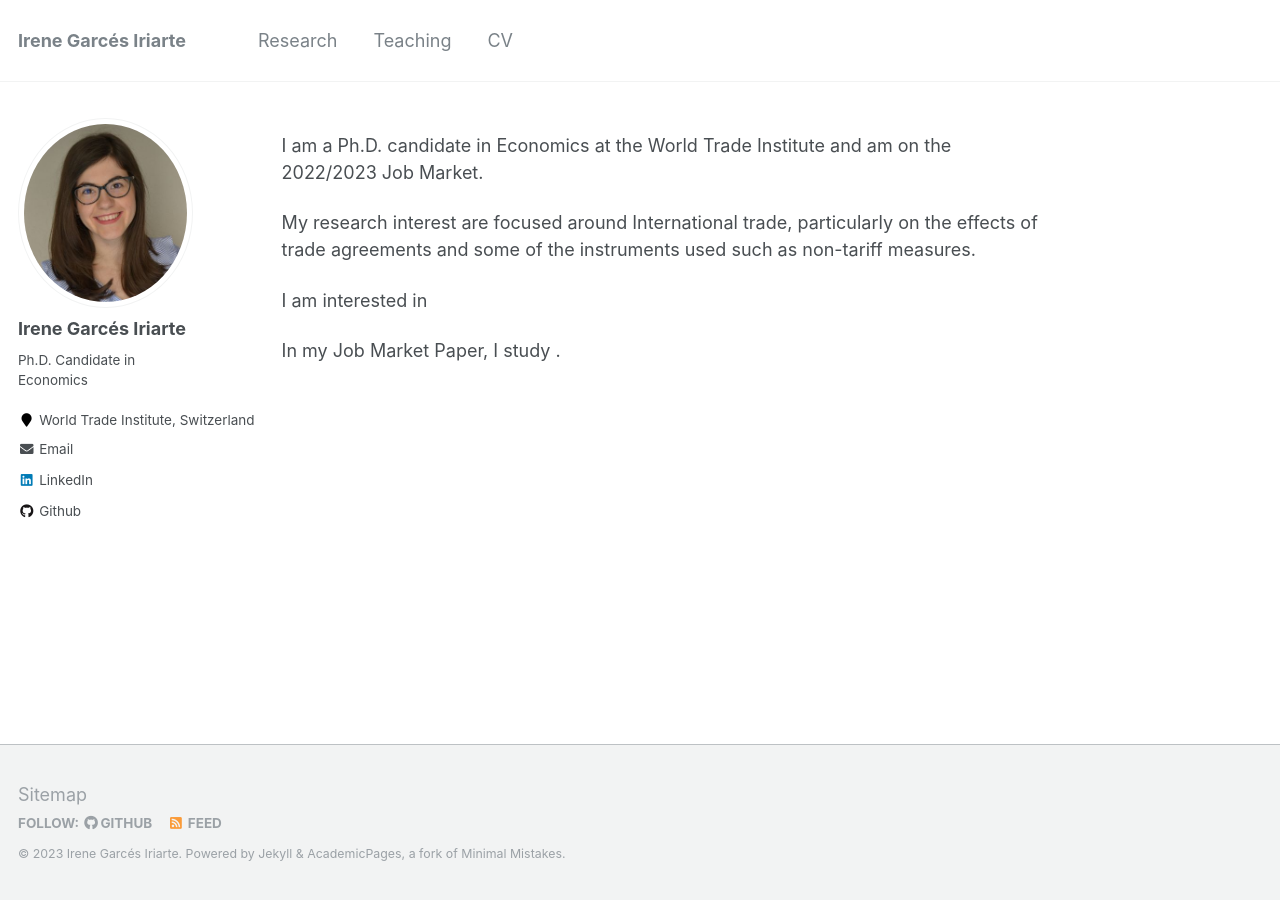
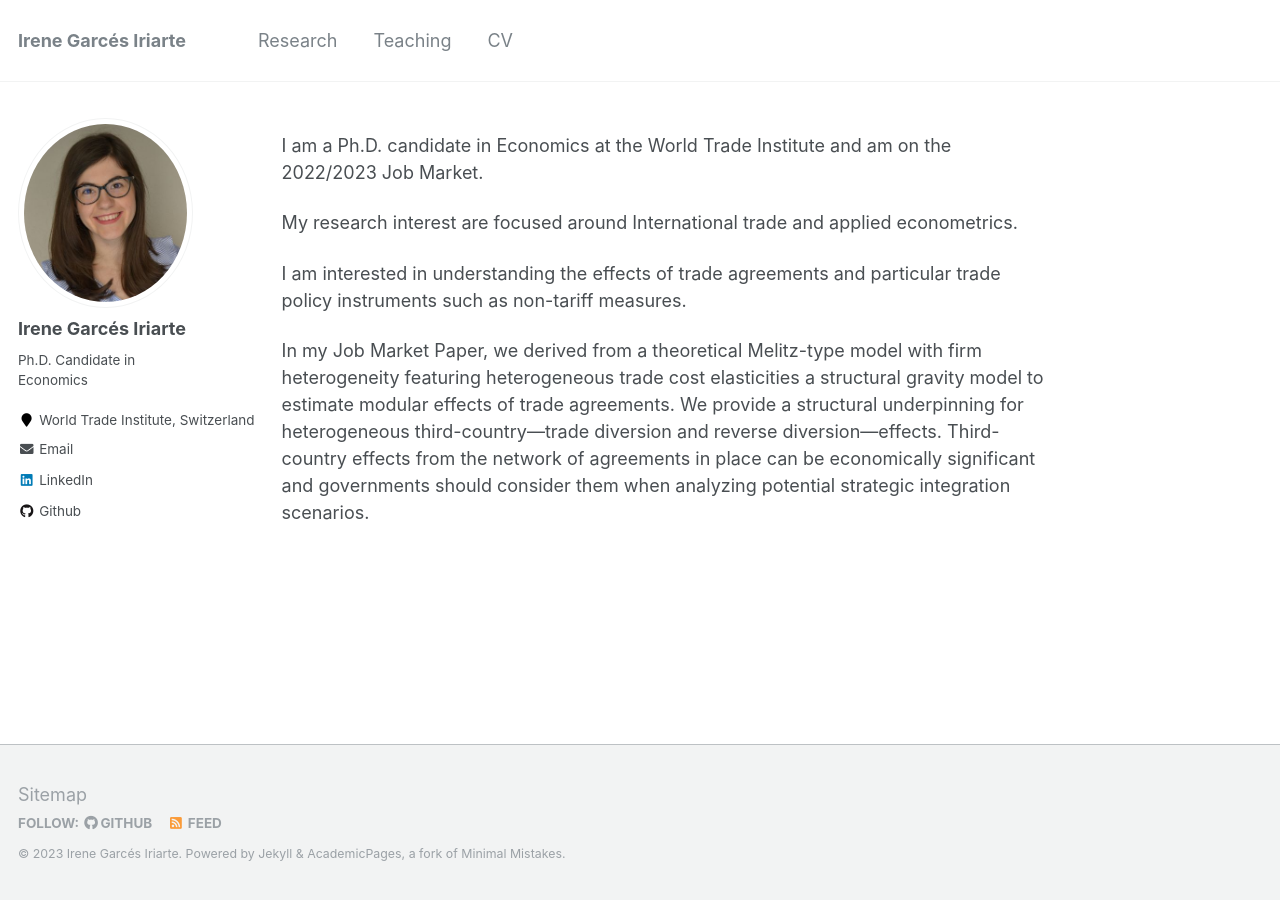
Before and after one commit to IreneGarces/irenegarces.github.io, a Jekyll site: the page built from _pages/about.md, in a window 1280 px wide. Built offline with Jekyll 4.4.1, drawn with Linux system fonts in a browser that asks for light colours.

Commit message:
Update about.md

```diff
--- a/_pages/about.md
+++ b/_pages/about.md
@@ -10,8 +10,8 @@ redirect_from:
 
 I am a Ph.D. candidate in Economics at the World Trade Institute and am on the 2022/2023 Job Market.
 
-My research interest are focused around International trade, particularly on the effects of trade agreements and some of the instruments used such as non-tariff measures.
+My research interest are focused around International trade and applied econometrics.
 
-I am interested in
+I am interested in understanding the effects of trade agreements and particular trade policy instruments such as non-tariff measures.
 
-In my Job Market Paper, I study .
+In my Job Market Paper, we derived from a theoretical Melitz-type model with firm heterogeneity featuring heterogeneous trade cost elasticities a structural gravity model to estimate modular effects of trade agreements. We provide a structural underpinning for heterogeneous third-country—trade diversion and reverse diversion—effects. Third-country effects from the network of agreements in place can be economically significant and governments should consider them when analyzing potential strategic integration scenarios.
```
